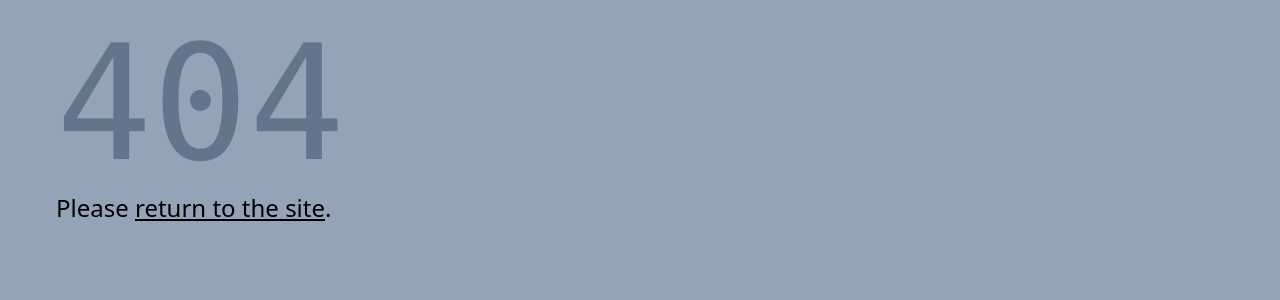
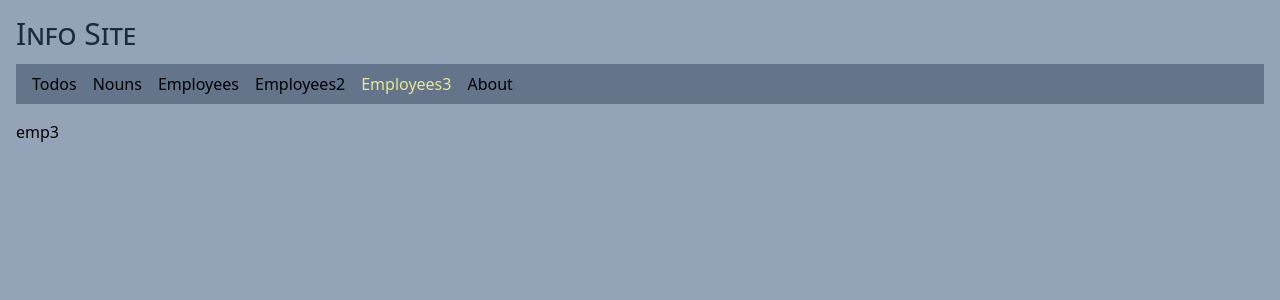
Before and after one commit to edwardtanguay/et719-createbrowserrouter-foray, a React (Vite) app: page /employees3 in a window 1280 px wide. Before the commit this address had no page. Shown: the top 300 px of the page. Built offline with nearby package versions, Linux system fonts and the light colour scheme.

Commit message:
emp2 page in

```diff
--- a/package.json
+++ b/package.json
@@ -11,6 +11,7 @@
 		"pretty": "prettier --write \"./**/*.{js,jsx,mjs,cjs,ts,tsx,json}\""
 	},
 	"dependencies": {
+		"@tanstack/react-query": "^5.8.4",
 		"axios": "^1.6.2",
 		"dayjs": "^1.11.10",
 		"react": "^18.2.0",
--- a/src/components/Nav.tsx
+++ b/src/components/Nav.tsx
@@ -7,6 +7,7 @@ export const Nav = () => {
 			<li><NavLink to="/nouns">Nouns</NavLink></li>
 			<li><NavLink to="/employees">Employees</NavLink></li>
 			<li><NavLink to="/employees2">Employees2</NavLink></li>
+			<li><NavLink to="/employees3">Employees3</NavLink></li>
 			<li><NavLink to="/about">About</NavLink></li>
 		</ul>
 	</nav>;
--- a/src/main.tsx
+++ b/src/main.tsx
@@ -18,6 +18,7 @@ import { lazy, Suspense } from "react";
 import { loader as nounLoader } from './loader.ts';
 import { PageEmployees2 } from "./pages/PageEmployees2.tsx";
 import { PageEmployee } from "./pages/pageEmployee.tsx";
+import { PageEmployees3 } from "./pages/PageEmployees3.tsx";
 
 const PageNouns = lazy(() => import("./pages/PageNouns.tsx"));
 
@@ -59,6 +60,10 @@ const router = createBrowserRouter([
 				element: <PageEmployee />
 			},
 			{
+				path: "/employees3",
+				element: <PageEmployees3 />
+			},
+			{
 				path: "about",
 				element: <PageAbout />,
 			},
--- /dev/null
+++ b/src/pages/PageEmployees3.tsx
@@ -0,0 +1,6 @@
+export const PageEmployees3 = () => {
+
+	return (
+		<p>emp3</p>
+	);
+};
```
Also changed, not shown: 1 other file (tests, documents, lock files or other folders).
